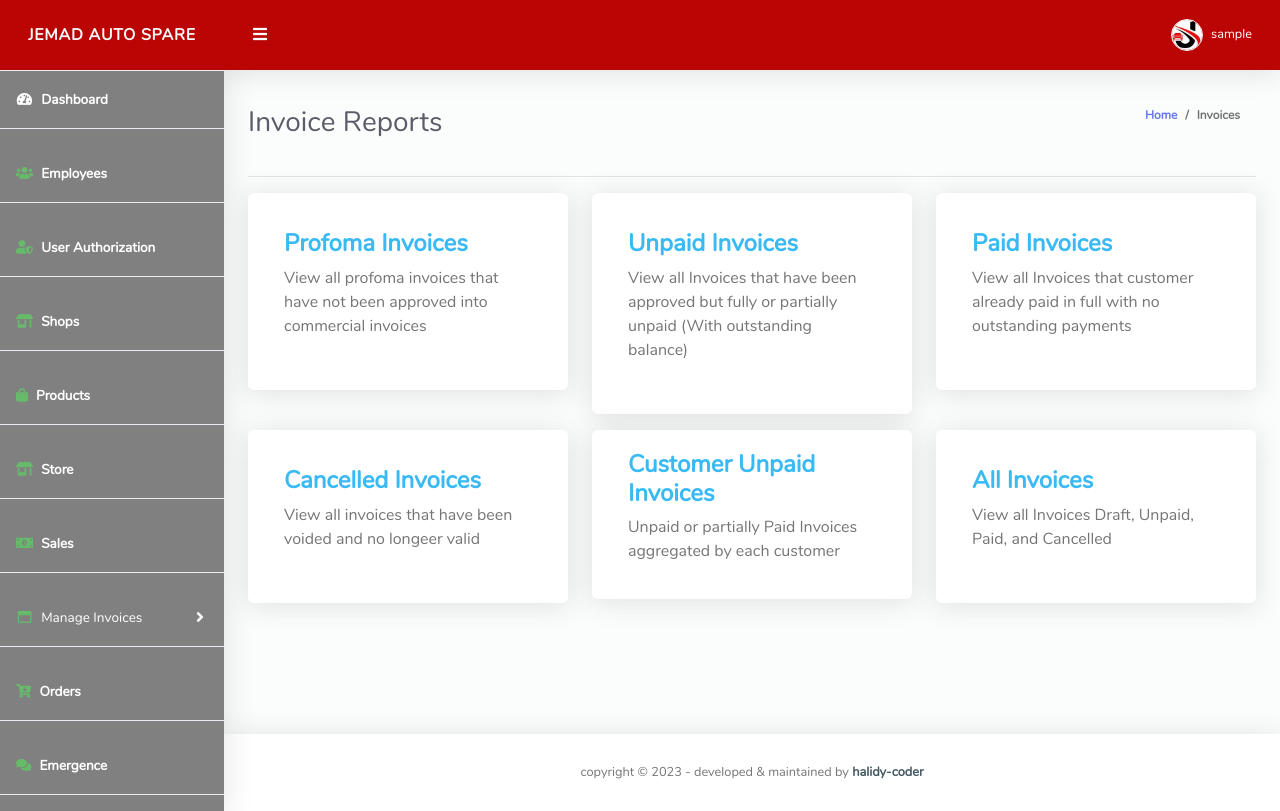
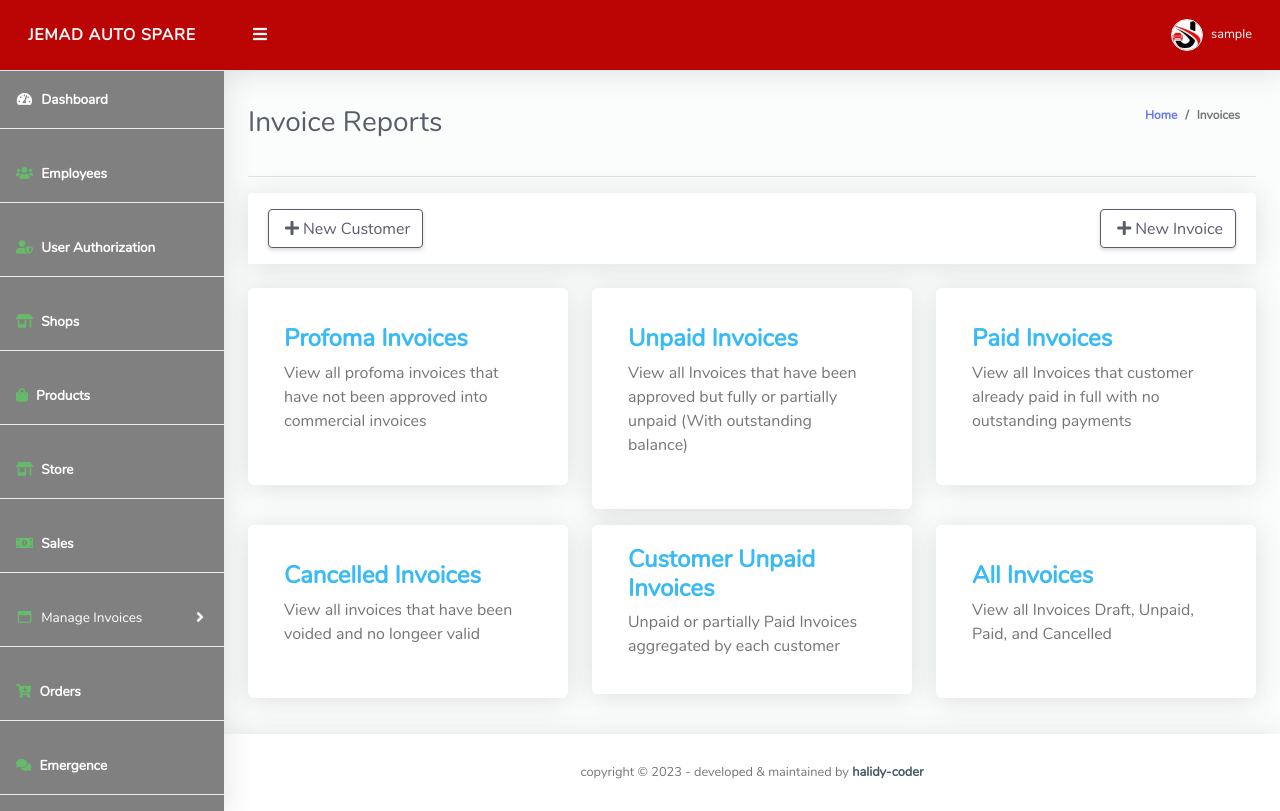
Before and after one commit to halidi-hamidu/DUKAWEBAPPV02, a Django app: page /manage-invoices in a window 1280 px wide. Run offline with Django 4.2, Linux system fonts and the light colour scheme; a user stored in the database is signed in; tables that the repository leaves empty hold one stand-in row (values such as "Sample post"); some libraries are stand-ins or nearby versions.

Commit message:
invoice module updated'

```diff
--- a/storeApp/views.py
+++ b/storeApp/views.py
@@ -1377,10 +1377,195 @@ def deactivateUserAuthorizations(request, id):
 
 
 def manageInvoice(request):
-  get_all_user_authorizations = AuthorizeUsers.objects.get(select_user = request.user)
-  template_name = 'manageInvoice/manageInvoice.html'
-  context = {
-    "get_all_user_authorizations":get_all_user_authorizations,
-  }
 
-  return render(request, template_name, context)
+  if request.method == "POST":
+
+    get_product_sold = request.POST.getlist('product_name[]')
+    number_of_product_sold = len(get_product_sold)
+
+
+    form = productSoldInCashForm(request.POST)
+    if (number_of_product_sold == 1):
+
+
+      get_product_sold = get_product_sold[0]
+      print('::::::::::::::::::',get_product_sold )
+      # if (len (get_product_sold) == 1):
+      #   data = productSoldInCashForm
+      # get_customer_full_name = request.POST.get('customer_full_name')
+      get_customer_full_name = request.POST.getlist('customer_full_name[]')
+      get_number_of_product_nedeed = request.POST.getlist('number_of_product_nedeed[]')
+      get_advance_paid = request.POST.get('advance_paid[]')
+      get_advance_paid= int(get_advance_paid)
+      get_number_of_product_nedeed = int(get_number_of_product_nedeed[0])
+      get_shop_name = request.POST.get('shop_name[]')
+      get_date_for_issues_invoice = request.POST.get('date_for_issues_invoice[]')
+      print("PRODUCT SOLD @", get_date_for_issues_invoice[0])
+      get_product_from_the_store_in_database = ProductTable.objects.get(id =get_product_sold )
+      print('information obtianed is ', get_product_from_the_store_in_database)
+      get_number_available = int(get_product_from_the_store_in_database.available)
+      get_sales_price = int(get_product_from_the_store_in_database.sales_price)
+
+      total_cost = get_number_of_product_nedeed * get_sales_price
+
+      amount_remain_to_be_paid = total_cost - get_advance_paid
+
+      store_remain = get_number_available - get_number_of_product_nedeed
+
+      get_current_user_login = User.objects.get(id =request.user.id )
+      get_customer_full_name = get_customer_full_name[0]
+      get_customer_information = CustomerDetails.objects.get( id =get_customer_full_name )
+      get_shop_information = ShopsTable.objects.get( id =get_shop_name )
+      get_date_for_issues_invoice = get_date_for_issues_invoice
+      print("Date for issues the invoice is ", get_date_for_issues_invoice)
+      product_sold_in_cash_object = ManageInvoice(
+        product_name = get_product_from_the_store_in_database,
+        customer_full_name = get_customer_information,
+        number_of_product_nedeed = get_number_of_product_nedeed,
+
+        total_product_cost= total_cost,
+        advance_paid = get_advance_paid,
+        amount_remain_to_be_paid = amount_remain_to_be_paid,
+
+        supervisor = get_current_user_login,
+
+        shop_name = get_shop_information,
+
+
+        date_for_issues_invoice = get_date_for_issues_invoice
+
+      )
+
+      product_sold_in_cash_object.save()
+      # ProductTable.objects.filter(id = get_product_sold ).update(
+      #   available =store_remain
+      # )
+
+      messages.success(request, "Invoice Succesfully Saved")
+      return redirect ("storeApp:salesPage")
+    else:
+      get_form_data = json.loads(request.POST.get('formData'))
+
+      for data in get_form_data:
+        print("The customer full name is ", data['customer_full_name'])
+        print("The List of Product is ", data['product_name'])
+        print("The Numbers of Product nedded is ", data['number_of_product_nedeed'])
+        print("The Shop Name is  ", data['shop_name'])
+        print("The Date for issues The Invoices is  ", data['date_for_issues_invoice'])
+        print("The advance_paid ", data['advance_paid'])
+        # for multiple form data submited
+
+        customer_full_name = data['customer_full_name']
+        get_customer_information = CustomerDetails.objects.get( id =customer_full_name )
+
+        product_name = data['product_name']
+        number_to_loop = len(product_name)
+        print("The total number of product sent is ", number_to_loop)
+        print("The total number of product sent is ", product_name)
+        shop_name = data['shop_name']
+        number_of_product_nedeed = data['number_of_product_nedeed']
+        get_advance_paid = data['advance_paid']
+        date_for_issues_invoice = data['date_for_issues_invoice']
+        get_current_user_login = User.objects.get(id =request.user.id )
+        get_shop_information = ShopsTable.objects.get( id =shop_name )
+        for item  in range(number_to_loop):
+          print("=========", item, product_name[item])
+          get_product_from_the_store_in_database = ProductTable.objects.get(id =product_name[item] )
+          get_number_available = int(get_product_from_the_store_in_database.available)
+          get_sales_price = int(get_product_from_the_store_in_database.sales_price)
+          total_cost = int(number_of_product_nedeed[item]) * get_sales_price
+          # amount_remain_to_be_paid = total_cost - int(get_advance_paid)
+
+
+          store_remain = get_number_available - int(number_of_product_nedeed[item])
+
+          product_sold_in_cash_object = ManageInvoice.objects.create(
+          product_name = get_product_from_the_store_in_database,
+          customer_full_name = get_customer_information,
+          number_of_product_nedeed = number_of_product_nedeed[item],
+
+          total_product_cost= total_cost,
+          # advance_paid = get_advance_paid,
+          # amount_remain_to_be_paid = amount_remain_to_be_paid,
+
+          supervisor = get_current_user_login,
+
+          shop_name = get_shop_information,
+
+
+          date_for_issues_invoice = date_for_issues_invoice
+
+          )
+
+          # product_sold_in_cash_object.save()
+          # ProductTable.objects.filter(id = product_name[item] ).update(
+          #   available =store_remain
+          # )
+          messages.success(request, "Invoice Succesfully Saved")
+
+      messages.success(request, "Invoice Succesfully Saved")
+      return redirect ("storeApp:salesPage")
+    return redirect ("storeApp:salesPage")
+  else:
+    get_all_employee = EmployeeDetailInformations.objects.all()
+    get_all_products = ProductTable.objects.all().order_by('-id')
+    get_all_shops = ShopsTable.objects.all().order_by('-updated_at')
+    get_all_product_sold = productSoldInCash.objects.all().order_by('-updated_at')
+    get_all_product_in_store = ProductTable.objects.all().order_by('id')
+
+    today_date = datetime.datetime.today().date()
+
+
+    # today_date = datetime.datetime.now()
+    print( "--------------------",today_date)
+
+    get_all_today_orders = CustomersOrders.objects.filter(delivery_date_expected=today_date )
+    number_of_order_received_tody=get_all_today_orders.count()
+    # today sales start here
+    get_all_product_sold_today = productSoldInCash.objects.filter(date_for_issues_invoice = today_date)
+    # print(get_all_product_sold_today.total_product_cost)
+    today_sales_sum = 0
+    today_emergence_cost_sum = 0
+    # get_emergence_info
+    get_emergence_info = EmergenceInformations.objects.filter(spending_date = today_date)
+    if get_all_product_sold_today.count():
+      number_of_poduct_sold = get_all_product_sold_today.count()
+      print(number_of_poduct_sold)
+
+
+      for product in get_all_product_sold_today:
+
+        today_sales_sum +=int(product.total_product_cost)
+
+
+
+      for emergence in get_emergence_info:
+        today_emergence_cost_sum +=emergence.spending_cost
+
+    amount_remain_after_deducting_emergence_cost = today_sales_sum - today_emergence_cost_sum
+    x = datetime.datetime.now()
+    today = x.strftime("%x")
+
+    get_all_customers = CustomerDetails.objects.all()
+    get_all_user_authorizations = AuthorizeUsers.objects.get(select_user = request.user)
+    template_name = 'manageInvoice/manageInvoice.html'
+    context = {
+      "get_all_user_authorizations":get_all_user_authorizations,
+      # 'form':form,
+      'today':today,
+      'get_all_products':get_all_products,
+      'get_all_shops':get_all_shops,
+      'get_all_employee':get_all_employee,
+      'get_all_product_sold':get_all_product_sold,
+      'get_all_product_in_store':get_all_product_in_store,
+      'get_all_product_sold_today':get_all_product_sold_today.first,
+      'today_sales_sum':today_sales_sum,
+      'get_emergence_info':get_emergence_info,
+      'today_emergence_cost_sum':today_emergence_cost_sum,
+      'amount_remain_after_deducting_emergence_cost':amount_remain_after_deducting_emergence_cost,
+      'number_of_order_received_tody':number_of_order_received_tody,
+      'get_all_user_authorizations':get_all_user_authorizations,
+      'get_all_customers':get_all_customers
+    }
+
+    return render(request, template_name, context)
--- /dev/null
+++ b/templates/manageInvoice/customerModal.html
@@ -0,0 +1,49 @@
+<!-- The Modal -->
+<div class="modal  fade w3-animate-zoom" id="customerModal">
+    <div class="modal-dialog  modal-dialog-centered">
+      <div class="modal-content">
+
+        <!-- Modal Header -->
+        <div class="modal-header">
+          <h4 class="modal-title"><strong>Add New Customer</strong></h4>
+          <button type="button" class="close" data-dismiss="modal">&times;</button>
+        </div>
+
+        <!-- Modal body -->
+        <div class="modal-body">
+          <div class="card mb-4">
+
+            <div class="card-body">
+              <form  action="" method="POST">
+                {% csrf_token %}
+               <div class="row">
+                 <div class="col-md-12">
+                  <div class="form-group">
+                    <label for="ProductName">Customer Full name</label>
+                    <input type="text" name= "customer_full_name" class="form-control">
+                  </div>
+
+                  <div class="form-group">
+                    <label for="exampleFormControlInput1">Customer Phone</label>
+                    <input type="number" name = 'customer_phone_number' class="form-control" id="exampleFormControlInput1">
+                  </div>
+
+
+
+                 </div>
+
+                <button type="submit" class="btn btn-primary ml-3" name="customer_info" value="customer_info">Submit</button>
+               </div>
+              </form>
+            </div>
+          </div>
+        </div>
+
+        <!-- Modal footer -->
+        <div class="modal-footer">
+          <button type="button" class="btn btn-danger" data-dismiss="modal">Close</button>
+        </div>
+
+      </div>
+    </div>
+  </div>
--- a/templates/manageInvoice/manageInvoice.html
+++ b/templates/manageInvoice/manageInvoice.html
@@ -2,6 +2,7 @@
 {% load static %}
 {% block title %} Sales{% endblock %}
 {% block content %}
+
 
 
 <div class="sales_status_bar">
@@ -22,6 +23,30 @@
     </div>
    </div>
 
+
+   <div class="container-fluid ">
+    <div class="row">
+      <div class="col-xl-12 col-lg-12 mb-4">
+        <div class="card">
+          <div class="card-header py-3 d-flex flex-row align-items-center justify-content-between">
+            {% comment %} <h6 class="m-0 font-weight-bold text-dark">My Sales</h6> {% endcomment %}
+            <button type="button" class="btn  btn-outline-dark" data-toggle="modal" data-target="#customerModal"
+            id="#customerModal"><i class="fas fa-plus p-1"></i>New Customer</button>
+            {% comment %} <button type="button" class="btn  btn-outline-dark" data-toggle="modal" data-target="#orderModal"
+            id="#orderModal"><i class="fas fa-plus p-1"></i>New Order</button>
+            <button type="button" class="btn  btn-outline-dark" data-toggle="modal" data-target="#emergenceModal"
+            id="#emergenceModal"><i class="fas fa-plus p-1"></i>Emergence</button> {% endcomment %}
+            <button type="button" class="btn  btn-outline-dark" data-toggle="modal" data-target="#salesModal"
+            id="#salesModal"><i class="fas fa-plus p-1"></i>New Invoice</button>
+          </div>
+
+        </div>
+    </div>
+</div>
+</div>
+
+{% include './orderModal.html' %}
+{% include './customerModal.html' %}
     <div class="container">
         <div class="row">
             <div class="col-md-4">
--- /dev/null
+++ b/templates/manageInvoice/orderModal.html
@@ -0,0 +1,381 @@
+<!-- The Modal -->
+<div class="modal  fade w3-animate-zoom" id="salesModal">
+    <div class="modal-dialog  modal-dialog-centered">
+      <div class="modal-content">
+
+        <!-- Modal Header -->
+        <div class="modal-header">
+          <h4 class="modal-title"><strong>sell product from store</strong></h4>
+          <button type="button" class="close" data-dismiss="modal">&times;</button>
+        </div>
+
+        <!-- Modal body -->
+        <div class="modal-body">
+          <div class="card mb-4">
+            <!-- <div class="card-header py-3 d-flex flex-row align-items-center justify-content-between">
+              <h6 class="m-0 font-weight-bold text-primary">Form Basic</h6>
+            </div> -->
+            <div class="card-body">
+              <form method="post" action="" id="myForm">
+                {% csrf_token %}
+                <div class="row">
+
+                  <div class="col-md-12">
+                    {% if get_all_customers %}
+                    <label for="ProductName">Customer Full name</label>
+                    <select type="select" name= "customer_full_name" class="form-control"  id="customerModalId" style="width: 100%;padding:10px">
+                      <option>Select Customer </option>
+                      {% for customer in get_all_customers  %}
+                      <option value="{{ customer.id }}"> {{ customer.customer_full_name }} </option>
+                      {% endfor %}
+                    </select>
+                    {% endif %}
+                  </div>
+                 </div>
+
+
+
+                    <div id="form_wrapper" class="row">
+                      <div class="col-md-12" >
+                        {% if get_all_products %}
+                        <div class="form-group" id="formfield">
+                          <label for="select2SinglePlaceholder" class="d-block"> Select product</label>
+                          <select class="select2-single-placeholder-product form-control" name="product_name" id="select2SinglePlaceholderproduct12" style="width: 100%;padding:10px">
+                            <option value="not selected">Select</option>
+                            {% for products in get_all_products %}
+                            <option value="{{ products.id }}">{{products}}</option>
+                            {% endfor %}
+                          </select>
+
+                        </div>
+                        {% endif %}
+
+
+                      </div>
+
+
+                      <div class="col-md-12 my-3">
+                       <div class="form-group">
+                         <label for="quantity" >Number of products nedeed</label>
+                         <input type="number" name="number_of_product_nedeed" class="form-control">
+                       </div>
+                       </div>
+                    </div>
+
+
+                    <div class="row">
+                      <div class="col-md-12">
+                        <div class="form-group">
+                          <label for="quantity" >Amount paid As Advance</label>
+                          <input type="number" name="advance_paid" class="form-control">
+                        </div>
+                      </div>
+                    </div>
+
+                  <div class="row">
+                    <div class="col-md-12 my-3">
+                      <!-- <div class="form-group">
+                        <label for="Supplier" >today  date</label>
+                        <input type="date" name="date_product_sold" class="form-control">
+                      </div> -->
+
+                       {% if get_all_shops %}
+                      <div class="form-group">
+                        <label for="select2SinglePlaceholder" class="d-block"> select Shop</label>
+                        <select class="select2-single-placeholder-duka form-control" name="shop_name" id="select2SinglePlaceholderduka12" style="width: 100%;padding:10px">
+                          <option value="not selected">Select</option>
+                          {% for shop in get_all_shops %}
+                          <option value="{{shop.id}}">{{shop}}</option>
+                          {% endfor %}
+                        </select>
+                      </div>
+                      {% endif %}
+                    </div>
+                  </div>
+
+
+
+                <div class="row">
+                  <div class="col-md-12 my-0">
+                    <label for="Supplier" >Pick date To issue Invoice</label>
+                    <input type="date" name="date_for_issues_invoice" class="form-control">
+
+                  </div>
+                </div>
+
+
+                <button  class="btn btn-primary mt-1" name="sell_product" value="sell_product" id="sell_product">sell product</button>
+                <button type="button" class="btn btn-primary mt-1" name="add_field" value="add_field" id="add_field">Add Field</button>
+               </form>
+            </div>
+          </div>
+        </div>
+
+
+        <!-- Modal footer -->
+        <div class="modal-footer">
+          <button type="button" class="btn btn-outline-danger" data-dismiss="modal">Close</button>
+        </div>
+
+      </div>
+    </div>
+  </div>
+
+
+
+  <script type="text/javascript">
+  $(document).ready( function (){
+    var x = 0;
+    let counter = 0;
+
+    $('#add_field').click(function (e){
+      e.preventDefault();
+      counter ++,
+      console.log('Button add field clicked ');
+      appendRow();
+      x++;
+    });
+    $('#sell_product').click(function (e){
+      e.preventDefault();
+      get_product = document.getElementsByTagName('form')
+      console.log(get_product)
+
+
+    });
+
+    $('#form_wrapper').on('click', '.deleteBtn', function(e){
+      e.preventDefault();
+      var id = e.currentTarget.id;
+      $('div[id='+id+']').remove();
+      x--;
+
+      if (x === 0){
+        console.log("==field deleted======");
+      }
+
+    });
+    $('#sell_product').click(function(e){
+      e.preventDefault();
+      console.log('Save button clicked');
+      var formData = $('#myForm').serializeObject();
+      var obj;
+
+      var customer_full_name_array = [];
+      var product_name_array = [];
+      var number_of_product_nedeed_array = [];
+      var advance_paid = [];
+      var shop_name_array = [];
+      var date_for_issues_invoice_array = [];
+
+      var fData = []
+      //var button_status = document.getElementById('#sell_product').values;
+
+      console.log('Data is ',formData )
+
+
+      if (Array.isArray(formData.product_name)){
+        console.log('There are More than One Product Added', formData.product_name.length);
+        fData.push(formData);
+        //window.location.reload();
+        console.log("the form Data is", fData)
+        obj = {};
+        //var formData =[];
+        //for (var i =0; i< formData.product_name.length; i++){
+        //  obj.customer_full_name = formData.customer_full_name[i];
+        //  obj.product_name = formData.product_name[i];
+        //  obj.number_of_product_nedeed = formData.number_of_product_nedeed[i];
+        //  obj.shop_name = formData.shop_name[i];
+        //  obj.date_for_issues_invoice = formData.date_for_issues_invoice[i];
+  //
+  //
+        //  customer_full_name_array.push(formData.customer_full_name[i]);
+        //  product_name_array.push(formData.product_name[i]);
+        //  number_of_product_nedeed_array.push(formData.number_of_product_nedeed[i]);
+        //  shop_name_array.push(formData.shop_name[i]);
+        //  date_for_issues_invoice_array.push(formData.date_for_issues_invoice[i]);
+
+        //  console.log("The products ......... are ", obj)
+
+        //};
+
+        //  console.log("The product are ", product_name_array);
+        //  console.log("The customers  are ", customer_full_name_array);
+        //  console.log("The prodiuct nedded are ", number_of_product_nedeed_array);
+        //  console.log("The shop are ", shop_name_array);
+        //  console.log("The Date for Invoices are ", date_for_issues_invoice_array);
+
+
+        $.ajax({
+          type: 'POST',
+          url:"{% url 'storeApp:salesPage' %}",
+          headers: {'X-CSRFToken': '{{ csrf_token }}'},
+          //dataType : "json",
+          data: {
+
+                   'formData':JSON.stringify(fData),
+
+                  //'customer_full_name':customer_full_name_array,
+                  //'product_name': product_name_array,
+                  //'number_of_product_nedeed':number_of_product_nedeed_array,
+                  //'shop_name':shop_name_array,
+                  //'date_for_issues_invoice':date_for_issues_invoice_array,
+                  //'button_status':button_status,
+
+          },
+
+            success : function(data){
+            x = data.status;
+            $('#myForm')[0].reset();
+            location.reload(true);
+            //
+            alert("data sent")
+            var m = "Products Succesfully Sold";
+            swal({
+              position: 'top-right',
+              icon: 'success',
+              title:"success",
+              text:m,
+              showConfirmButton: true,
+            });
+
+            location.reload(true);
+        }
+
+
+
+
+
+        });
+        //window.location.reload(true);
+
+
+      }else{
+        console.log("There is One product added")
+        obj = {}
+        obj.customer_full_name = formData.customer_full_name;
+        obj.product_name = formData.product_name;
+        obj.number_of_product_nedeed = formData.number_of_product_nedeed;
+        obj.advance_paid = formData.advance_paid;
+        obj.shop_name = formData.shop_name;
+        obj.date_for_issues_invoice = formData.date_for_issues_invoice;
+        //obj.button_status = formData.sell_product;
+
+        customer_full_name_array.push(formData.customer_full_name);
+        product_name_array.push(formData.product_name);
+        number_of_product_nedeed_array.push(formData.number_of_product_nedeed);
+        advance_paid.push(formData.advance_paid);
+        shop_name_array.push(formData.shop_name);
+        date_for_issues_invoice_array.push(formData.date_for_issues_invoice);
+
+        console.log("Customer name ",customer_full_name_array );
+        console.log("Product name ",product_name_array );
+        console.log("Number of Product nedeed ",number_of_product_nedeed_array );
+        console.log("Advance Paid ",advance_paid );
+        console.log("Shop name ",shop_name_array );
+        console.log("Date for Issues the Invoices ",date_for_issues_invoice_array );
+        //console.log("Date for Issues the Invoices ",shop_name_array );
+
+        $.ajax({
+          type: 'POST',
+          url:"{% url 'storeApp:manageInvoice' %}",
+          headers: {'X-CSRFToken': '{{ csrf_token }}'},
+          data: {
+                  'customer_full_name':customer_full_name_array,
+                  'product_name': product_name_array,
+                  'number_of_product_nedeed':number_of_product_nedeed_array,
+                  'advance_paid':advance_paid,
+                  'shop_name':shop_name_array,
+                  'date_for_issues_invoice':date_for_issues_invoice_array,
+                  //'button_status':button_status,
+
+          },
+          success : function(data){
+            x = data.status;
+            $('#myForm')[0].reset();
+            location.reload(true)
+            var m = "Product Succesfully Sold";
+            swal({
+              position: 'top-right',
+              icon: 'success',
+              title:"success",
+              text:m,
+              showConfirmButton: true,
+            });
+
+
+        }
+        });
+      }
+
+
+    })
+    function appendRow(){
+
+      $('#form_wrapper').append(
+
+      '<div id ="'+x+'" ' +
+        '<div id ="'+x+'"  class="col-md-12" >' +
+          '{% if get_all_products %}' +
+         '<div id ="'+x+'"  class="form-group" id="formfield">' +
+            '<label id ="'+x+'"  for="select2SinglePlaceholder" class="d-block"> Select product</label>' +
+            '<select id ="'+x+'"  class="select2-single-placeholder-product form-control" name="product_name" id="product_name" style="width: 100%;padding:10px">' +
+              '<option id ="'+x+'"  value="not selected">Select</option>' +
+              '{% for products in get_all_products %}' +
+              '<option id ="'+x+'"  value="{{ products.id }}">{{products}}</option>' +
+              '{% endfor %}' +
+            '</select id ="'+x+'" >' +
+
+          '</div id ="'+x+'" >' +
+          '{% endif %}' +
+
+
+
+       ' </div id ="'+x+'" >' +
+
+
+        '<div id ="'+x+'"  class="col-md-12 my-3">'+
+        ' <div id ="'+x+'"  class="form-group">'+
+           '<label id ="'+x+'"  for="quantity" >Number of products nedeed</label>'+
+           '<input id ="'+x+'"  type="number" name="number_of_product_nedeed" class="form-control">'+
+         '</div id ="'+x+'" >'+
+         '<button class="btn btn-outline-danger deleteBtn" id ="'+x+'" > Delete Field</button>' +
+         '</div id ="'+x+'" >' +
+
+        '</div id ="'+x+'" >'
+
+
+
+      );
+      //$("#product_name"counter).select2();
+
+
+    }
+
+    $.fn.serializeObject = function(asString){
+      var o = {}
+      var a = this.serializeArray();
+      $.each(a, function(){
+        if ($('#' + this.name).hasClass('date')){
+          this.value = new Date (this.value).setHours(12);
+        }
+
+        if (o[this.name] !== undefined ){
+          if (!o[this.name].push){
+            o[this.name] = [o[this.name]];
+
+           }
+
+           o[this.name].push(this.value ||  '');
+        }else{
+          o[this.name] = this.value || '';
+        }
+      });
+      if (asString){
+        return JSON.stringify(o);
+      }
+      return o;
+    };
+  });
+
+
+  </script>
```
Also changed, not shown: storeApp/models.py (+31 -29 lines), storeApp/migrations/0005_remove_manageinvoice_invoice_type_and_more.py (added).
